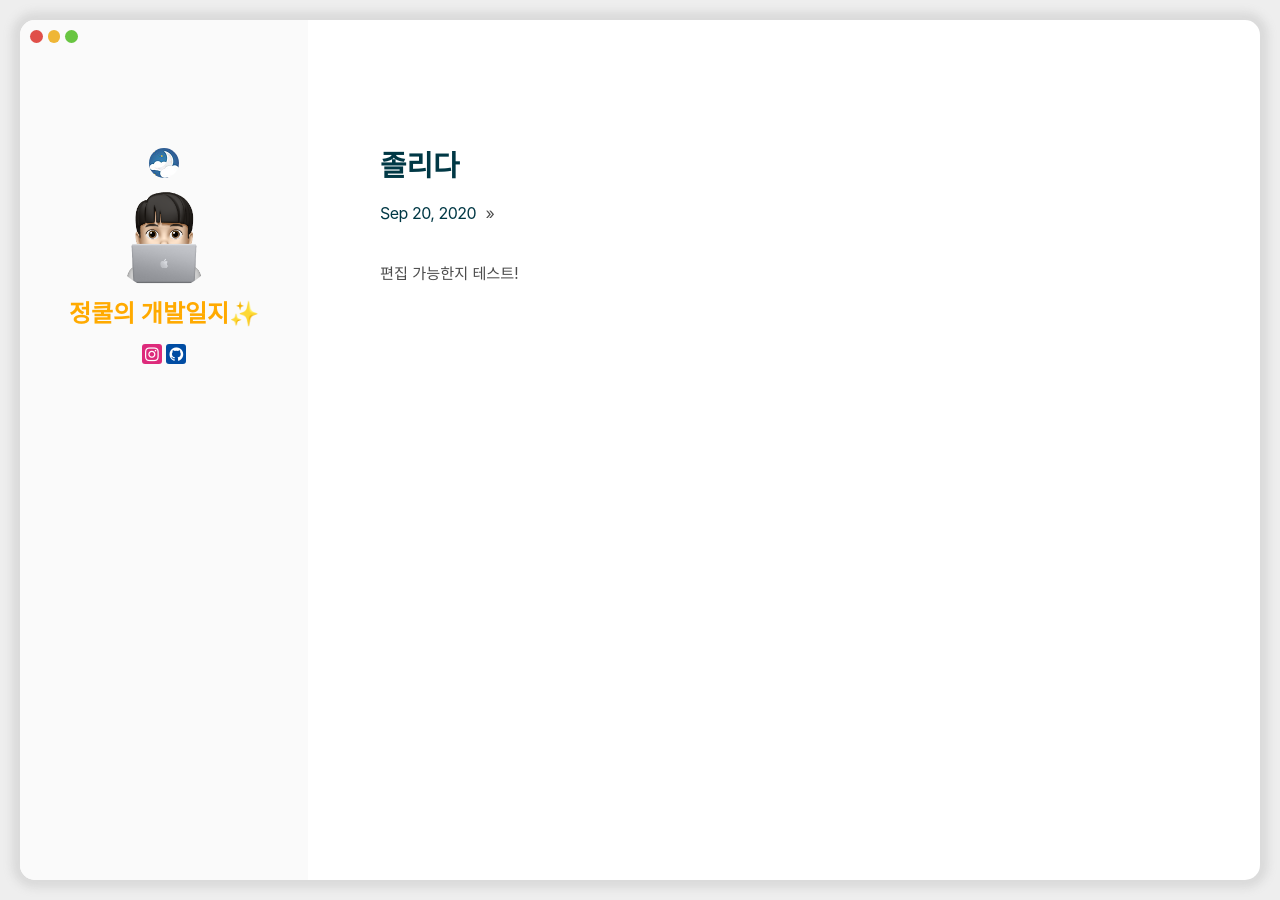
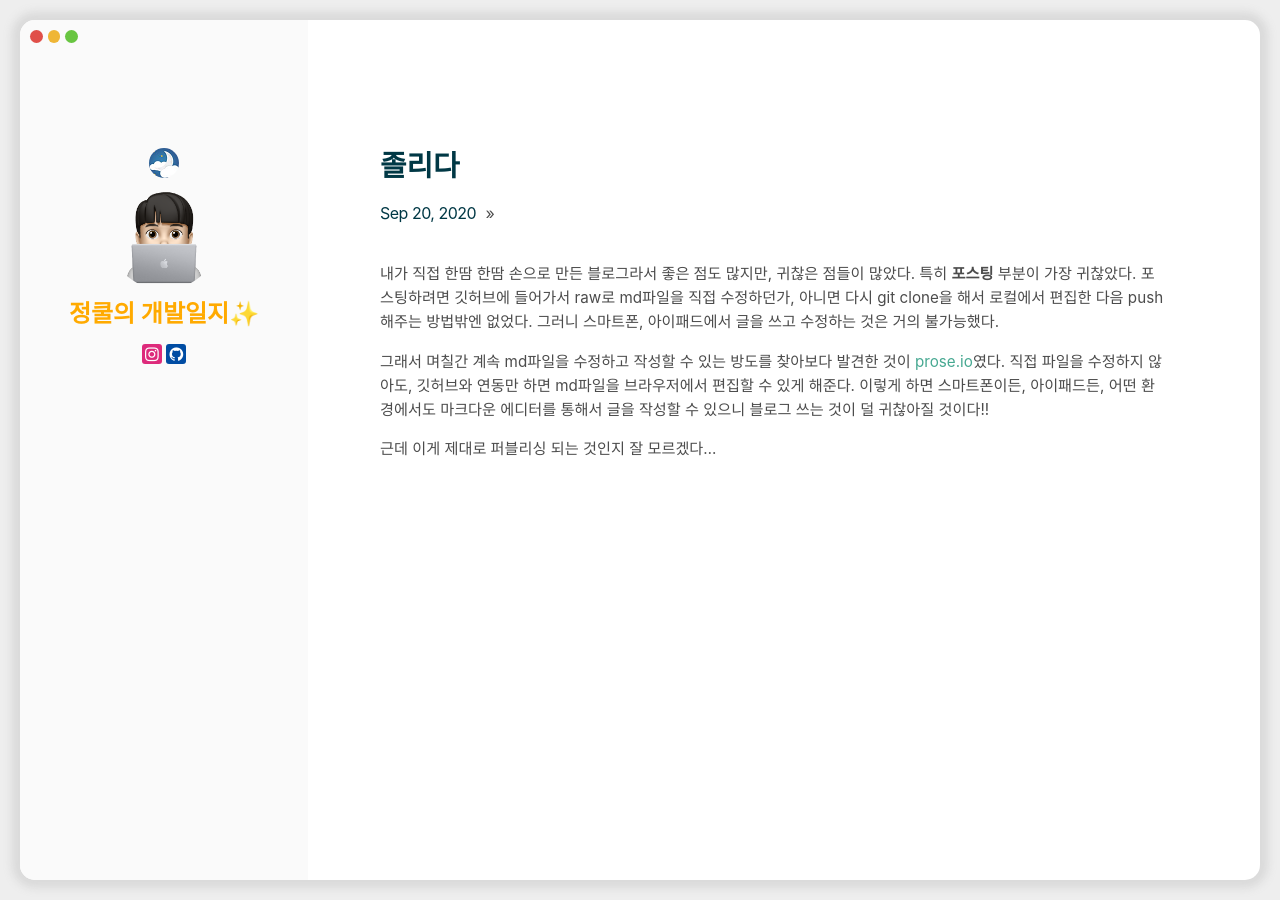
Before and after one commit to sebastianrcnt/sebastianrcnt.github.io, a Jekyll site: the page built from _posts/2020-09-20-t11.md, in a window 1280 px wide. Built offline with Jekyll 4.4.1, drawn with Linux system fonts in a browser that asks for light colours; some web fonts are replaced.

Commit message:
Update 2020-09-20-t11.md

```diff
--- a/_posts/2020-09-20-t11.md
+++ b/_posts/2020-09-20-t11.md
@@ -3,4 +3,8 @@ title: 졸리다
 published: true
 ---
 
-편집 가능한지 테스트!
+내가 직접 한땀 한땀 손으로 만든 블로그라서 좋은 점도 많지만, 귀찮은 점들이 많았다. 특히 **포스팅** 부분이 가장 귀찮았다. 포스팅하려면 깃허브에 들어가서 raw로 md파일을 직접 수정하던가, 아니면 다시 git clone을 해서 로컬에서 편집한 다음 push해주는 방법밖엔 없었다. 그러니 스마트폰, 아이패드에서 글을 쓰고 수정하는 것은 거의 불가능했다.
+
+그래서 며칠간 계속 md파일을 수정하고 작성할 수 있는 방도를 찾아보다 발견한 것이 [prose.io](http://prose.io/)였다. 직접 파일을 수정하지 않아도, 깃허브와 연동만 하면 md파일을 브라우저에서 편집할 수 있게 해준다. 이렇게 하면 스마트폰이든, 아이패드든, 어떤 환경에서도 마크다운 에디터를 통해서 글을 작성할 수 있으니 블로그 쓰는 것이 덜 귀찮아질 것이다!!
+
+근데 이게 제대로 퍼블리싱 되는 것인지 잘 모르겠다...
```
